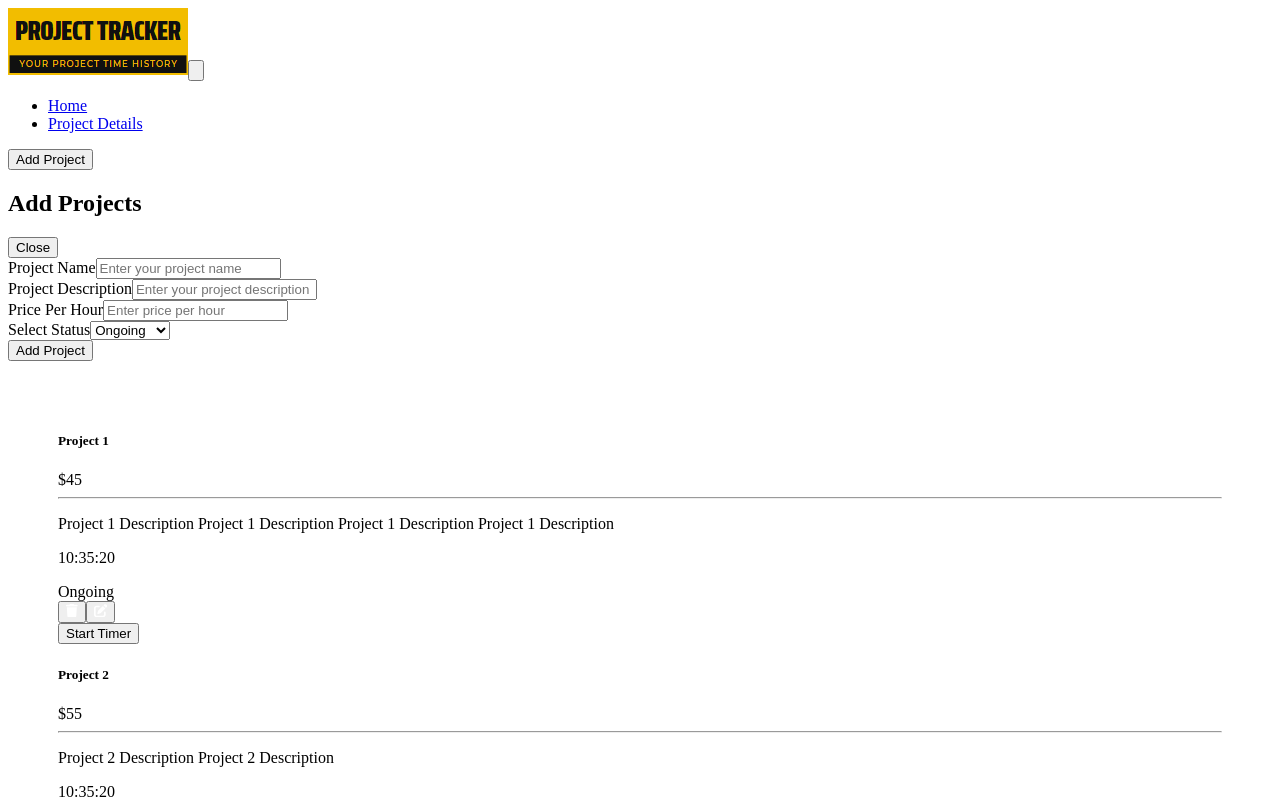
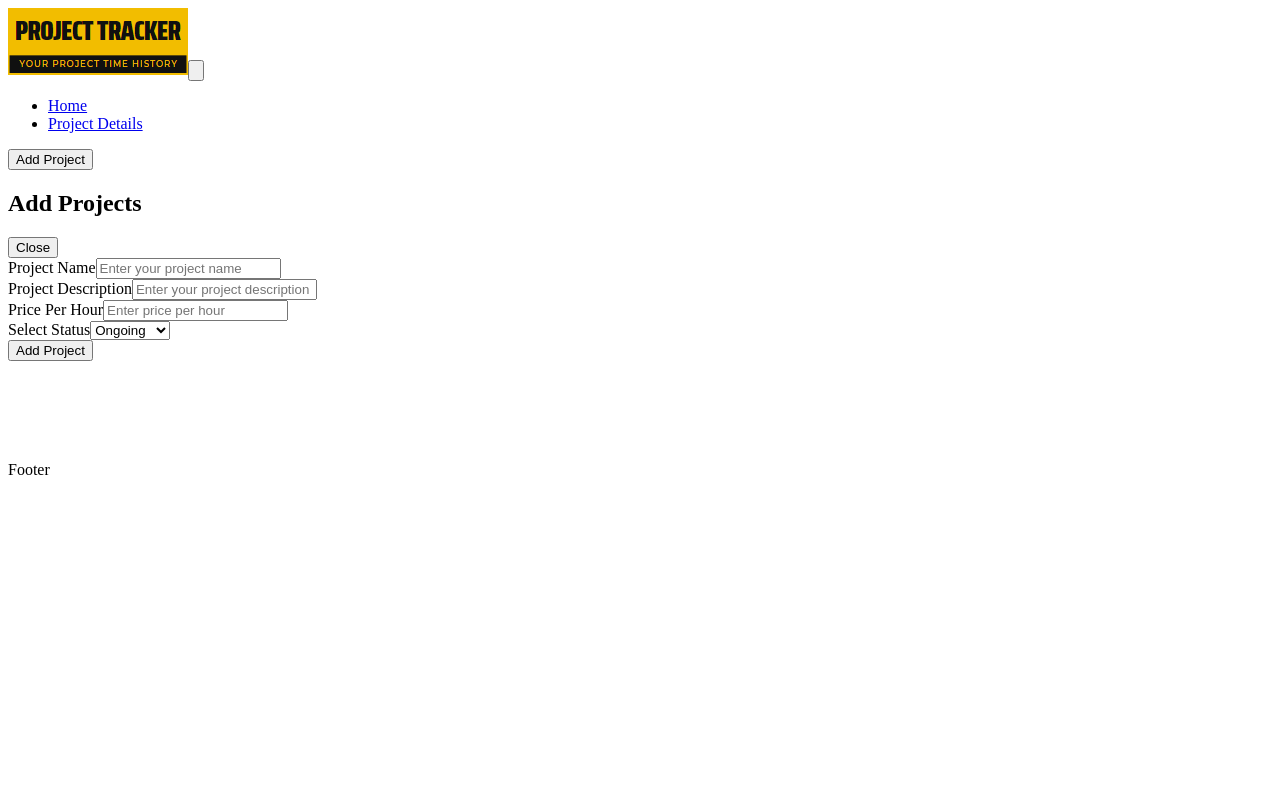
Before and after one commit to ShadabKhan7253/project_tracker, a React (Create React App) app: page / in a window 1280 px wide. Shown: the top 800 px of the page. Built offline with nearby package versions, Linux system fonts and the light colour scheme.

Commit message:
props drealing done to pass the data from parent to child

```diff
--- a/src/components/Header.js
+++ b/src/components/Header.js
@@ -3,7 +3,7 @@ import { Link } from 'react-router-dom';
 import Logo from '../assets/ProjectTracker_logo.png';
 import { Sidebar } from './Sidebar';
 
-export const Header = ({ onSidebarVisible, isSidebarVisible }) => {
+export const Header = ({ onSidebarVisible, isSidebarVisible, onAddProject }) => {
   return (
     <header>
       <nav className="border-gray-200 bg-gray-50 dark:bg-gray-800 dark:border-gray-700">
@@ -56,7 +56,11 @@ export const Header = ({ onSidebarVisible, isSidebarVisible }) => {
               </li>
             </ul>
           </div>
-          <Sidebar onSidebarVisible={onSidebarVisible} isSidebarVisible={isSidebarVisible} />
+          <Sidebar
+            onSidebarVisible={onSidebarVisible}
+            isSidebarVisible={isSidebarVisible}
+            onAddProject={onAddProject}
+          />
         </div>
       </nav>
     </header>
--- a/src/components/Sidebar.js
+++ b/src/components/Sidebar.js
@@ -1,7 +1,7 @@
 import React from 'react';
 import { EditableProjectForm } from './EditableProjectForm';
 
-export const Sidebar = ({ onSidebarVisible, isSidebarVisible }) => {
+export const Sidebar = ({ onSidebarVisible, isSidebarVisible, onAddProject }) => {
   return (
     <>
       <button
@@ -14,6 +14,7 @@ export const Sidebar = ({ onSidebarVisible, isSidebarVisible }) => {
       <EditableProjectForm
         isSidebarVisible={isSidebarVisible}
         onSidebarVisible={onSidebarVisible}
+        onAddProject={onAddProject}
       />
     </>
   );
--- a/src/pages/HomePage.js
+++ b/src/pages/HomePage.js
@@ -1,30 +1,6 @@
-import React, { useState } from 'react';
 import { ProjectList } from '../components';
 
-const initialProjects = [
-  {
-    id: 1,
-    name: 'Project 1',
-    description:
-      'Project 1 Description Project 1 Description Project 1 Description Project 1 Description',
-    status: 'Ongoing',
-    price: 45,
-    elapsed: 46446737,
-    runningSince: null,
-  },
-  {
-    id: 2,
-    name: 'Project 2',
-    description: 'Project 2 Description Project 2 Description ',
-    status: 'Ongoing',
-    price: 55,
-    elapsed: 46446737,
-    runningSince: 1700488695674,
-  },
-];
-
-export const HomePage = () => {
-  const [projects, setProjects] = useState(initialProjects);
+export const HomePage = ({ projects }) => {
   return (
     <>
       <ProjectList projects={projects} />
--- a/src/routes/AppRoutes.js
+++ b/src/routes/AppRoutes.js
@@ -2,10 +2,10 @@ import React from 'react';
 import { Route, Routes } from 'react-router-dom';
 import { HomePage, ProjectDetailsPage } from '../pages';
 
-export const AppRoutes = () => {
+export const AppRoutes = ({ projects }) => {
   return (
     <Routes>
-      <Route path="/" element={<HomePage />} />
+      <Route path="/" element={<HomePage projects={projects} />} />
       <Route path="/projectDetails" element={<ProjectDetailsPage />} />
     </Routes>
   );
```
